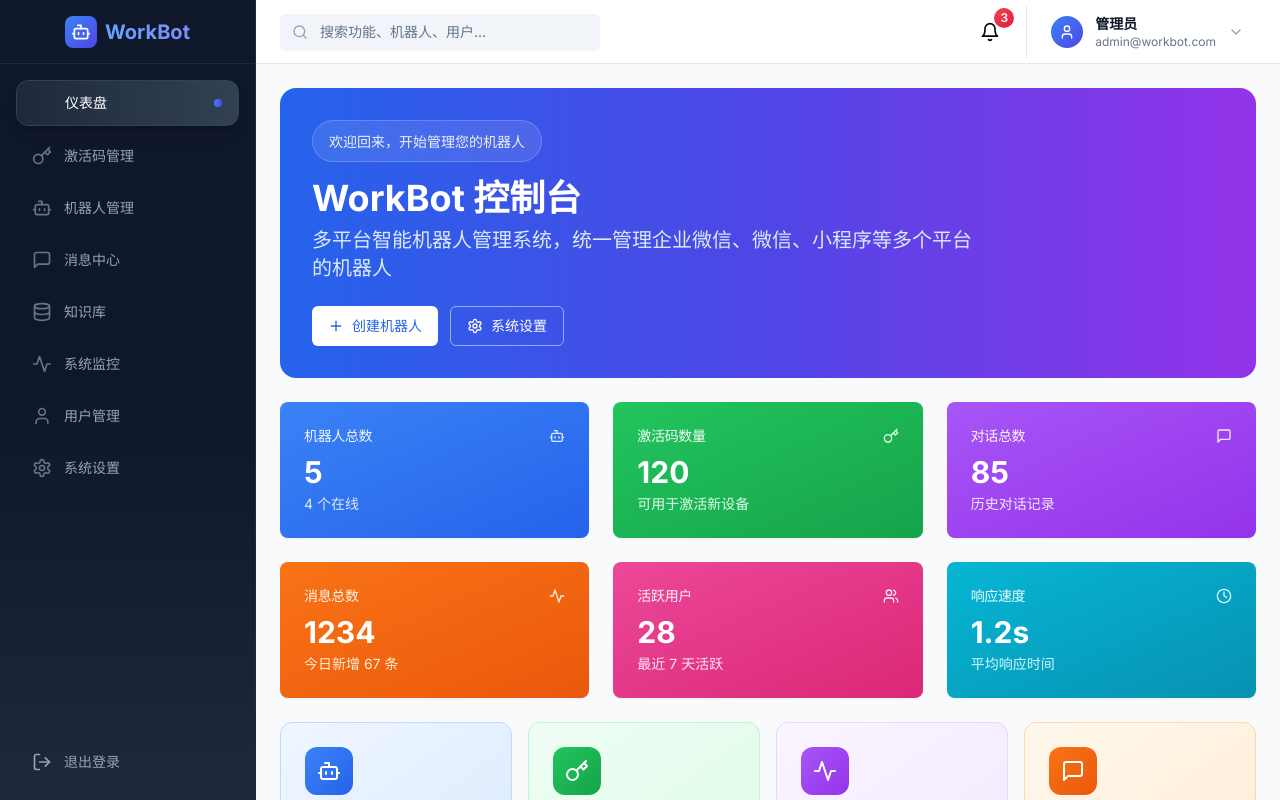
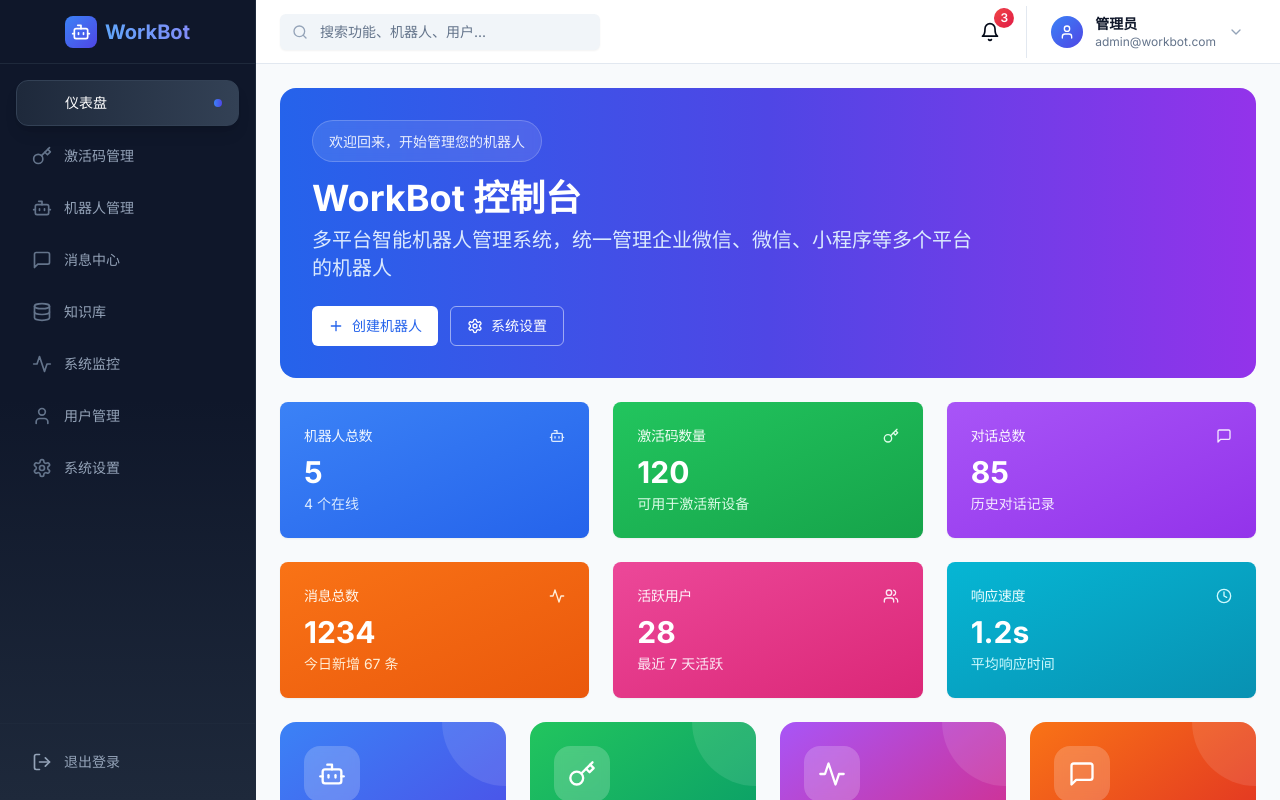
Before and after one commit to huanghua98558/work-ai, a Next.js app: page /dashboard in a window 1280 px wide. Built offline with nearby package versions, Linux system fonts and the light colour scheme; sample sign-in values are in the browser's storage.

Commit message:
feat: 重新设计仪表盘快速操作导航，采用鲜艳渐变风格

```diff
--- a/src/app/dashboard/page.tsx
+++ b/src/app/dashboard/page.tsx
@@ -206,45 +206,102 @@ export default function DashboardPage() {
           </Card>
         </div>
 
-        {/* 快速操作 - 使用彩色卡片 */}
-        <div className="grid grid-cols-1 md:grid-cols-4 gap-4">
-          <Link href="/robots">
-            <div className="bg-gradient-to-br from-blue-50 to-blue-100 dark:from-blue-900/20 dark:to-blue-800/20 rounded-xl p-6 hover:shadow-lg transition-all hover:scale-105 cursor-pointer border border-blue-200 dark:border-blue-800">
-              <div className="w-12 h-12 bg-gradient-to-br from-blue-500 to-blue-600 rounded-xl flex items-center justify-center mb-4">
-                <Bot className="h-6 w-6 text-white" />
+        {/* 快速操作 - 使用鲜艳的渐变色大卡片 */}
+        <div className="grid grid-cols-1 md:grid-cols-4 gap-6">
+          <Link href="/robots" className="group">
+            <div className="relative overflow-hidden rounded-2xl bg-gradient-to-br from-blue-500 to-indigo-600 p-6 text-white hover:shadow-2xl transition-all duration-300 hover:scale-105 cursor-pointer">
+              <div className="relative z-10">
+                <div className="w-14 h-14 bg-white/20 backdrop-blur-sm rounded-2xl flex items-center justify-center mb-4 group-hover:bg-white/30 transition-colors">
+                  <Bot className="h-7 w-7" />
+                </div>
+                <h3 className="text-xl font-bold mb-1">管理机器人</h3>
+                <p className="text-sm text-blue-100">配置和管理您的机器人</p>
               </div>
-              <h3 className="text-lg font-semibold text-gray-900 dark:text-white mb-1">管理机器人</h3>
-              <p className="text-sm text-gray-600 dark:text-gray-400">配置和管理您的机器人</p>
+              <div className="absolute top-0 right-0 w-32 h-32 bg-white/10 rounded-full -translate-y-1/2 translate-x-1/2" />
+              <div className="absolute bottom-0 left-0 w-24 h-24 bg-white/10 rounded-full translate-y-1/2 -translate-x-1/2" />
             </div>
           </Link>
 
-          <Link href="/activation-codes">
-            <div className="bg-gradient-to-br from-green-50 to-green-100 dark:from-green-900/20 dark:to-green-800/20 rounded-xl p-6 hover:shadow-lg transition-all hover:scale-105 cursor-pointer border border-green-200 dark:border-green-800">
-              <div className="w-12 h-12 bg-gradient-to-br from-green-500 to-green-600 rounded-xl flex items-center justify-center mb-4">
-                <Key className="h-6 w-6 text-white" />
+          <Link href="/activation-codes" className="group">
+            <div className="relative overflow-hidden rounded-2xl bg-gradient-to-br from-green-500 to-emerald-600 p-6 text-white hover:shadow-2xl transition-all duration-300 hover:scale-105 cursor-pointer">
+              <div className="relative z-10">
+                <div className="w-14 h-14 bg-white/20 backdrop-blur-sm rounded-2xl flex items-center justify-center mb-4 group-hover:bg-white/30 transition-colors">
+                  <Key className="h-7 w-7" />
+                </div>
+                <h3 className="text-xl font-bold mb-1">生成激活码</h3>
+                <p className="text-sm text-green-100">创建和管理激活码</p>
               </div>
-              <h3 className="text-lg font-semibold text-gray-900 dark:text-white mb-1">生成激活码</h3>
-              <p className="text-sm text-gray-600 dark:text-gray-400">创建和管理激活码</p>
+              <div className="absolute top-0 right-0 w-32 h-32 bg-white/10 rounded-full -translate-y-1/2 translate-x-1/2" />
+              <div className="absolute bottom-0 left-0 w-24 h-24 bg-white/10 rounded-full translate-y-1/2 -translate-x-1/2" />
             </div>
           </Link>
 
-          <Link href="/knowledge">
-            <div className="bg-gradient-to-br from-purple-50 to-purple-100 dark:from-purple-900/20 dark:to-purple-800/20 rounded-xl p-6 hover:shadow-lg transition-all hover:scale-105 cursor-pointer border border-purple-200 dark:border-purple-800">
-              <div className="w-12 h-12 bg-gradient-to-br from-purple-500 to-purple-600 rounded-xl flex items-center justify-center mb-4">
-                <Activity className="h-6 w-6 text-white" />
+          <Link href="/knowledge" className="group">
+            <div className="relative overflow-hidden rounded-2xl bg-gradient-to-br from-purple-500 to-pink-600 p-6 text-white hover:shadow-2xl transition-all duration-300 hover:scale-105 cursor-pointer">
+              <div className="relative z-10">
+                <div className="w-14 h-14 bg-white/20 backdrop-blur-sm rounded-2xl flex items-center justify-center mb-4 group-hover:bg-white/30 transition-colors">
+                  <Activity className="h-7 w-7" />
+                </div>
+                <h3 className="text-xl font-bold mb-1">知识库管理</h3>
+                <p className="text-sm text-purple-100">上传和管理文档</p>
               </div>
-              <h3 className="text-lg font-semibold text-gray-900 dark:text-white mb-1">知识库管理</h3>
-              <p className="text-sm text-gray-600 dark:text-gray-400">上传和管理文档</p>
+              <div className="absolute top-0 right-0 w-32 h-32 bg-white/10 rounded-full -translate-y-1/2 translate-x-1/2" />
+              <div className="absolute bottom-0 left-0 w-24 h-24 bg-white/10 rounded-full translate-y-1/2 -translate-x-1/2" />
             </div>
           </Link>
 
-          <Link href="/messages">
-            <div className="bg-gradient-to-br from-orange-50 to-orange-100 dark:from-orange-900/20 dark:to-orange-800/20 rounded-xl p-6 hover:shadow-lg transition-all hover:scale-105 cursor-pointer border border-orange-200 dark:border-orange-800">
-              <div className="w-12 h-12 bg-gradient-to-br from-orange-500 to-orange-600 rounded-xl flex items-center justify-center mb-4">
-                <MessageSquare className="h-6 w-6 text-white" />
+          <Link href="/messages" className="group">
+            <div className="relative overflow-hidden rounded-2xl bg-gradient-to-br from-orange-500 to-red-600 p-6 text-white hover:shadow-2xl transition-all duration-300 hover:scale-105 cursor-pointer">
+              <div className="relative z-10">
+                <div className="w-14 h-14 bg-white/20 backdrop-blur-sm rounded-2xl flex items-center justify-center mb-4 group-hover:bg-white/30 transition-colors">
+                  <MessageSquare className="h-7 w-7" />
+                </div>
+                <h3 className="text-xl font-bold mb-1">查看消息</h3>
+                <p className="text-sm text-orange-100">查看对话记录</p>
               </div>
-              <h3 className="text-lg font-semibold text-gray-900 dark:text-white mb-1">查看消息</h3>
-              <p className="text-sm text-gray-600 dark:text-gray-400">查看对话记录</p>
+              <div className="absolute top-0 right-0 w-32 h-32 bg-white/10 rounded-full -translate-y-1/2 translate-x-1/2" />
+              <div className="absolute bottom-0 left-0 w-24 h-24 bg-white/10 rounded-full translate-y-1/2 -translate-x-1/2" />
+            </div>
+          </Link>
+        </div>
+
+        {/* 快速操作第二行 */}
+        <div className="grid grid-cols-1 md:grid-cols-2 gap-6">
+          <Link href="/users" className="group">
+            <div className="relative overflow-hidden rounded-2xl bg-gradient-to-r from-rose-500 via-pink-600 to-red-600 p-6 text-white hover:shadow-2xl transition-all duration-300 hover:scale-[1.02] cursor-pointer">
+              <div className="flex items-center justify-between">
+                <div className="relative z-10">
+                  <div className="flex items-center gap-4 mb-2">
+                    <div className="w-12 h-12 bg-white/20 backdrop-blur-sm rounded-xl flex items-center justify-center group-hover:bg-white/30 transition-colors">
+                      <Users className="h-6 w-6" />
+                    </div>
+                    <div>
+                      <h3 className="text-xl font-bold">用户管理</h3>
+                      <p className="text-sm text-rose-100">管理系统用户和权限</p>
+                    </div>
+                  </div>
+                </div>
+                <div className="w-20 h-20 bg-white/10 rounded-full -translate-y-1/2 translate-x-1/2" />
+              </div>
+            </div>
+          </Link>
+
+          <Link href="/settings" className="group">
+            <div className="relative overflow-hidden rounded-2xl bg-gradient-to-r from-cyan-500 via-teal-600 to-green-600 p-6 text-white hover:shadow-2xl transition-all duration-300 hover:scale-[1.02] cursor-pointer">
+              <div className="flex items-center justify-between">
+                <div className="relative z-10">
+                  <div className="flex items-center gap-4 mb-2">
+                    <div className="w-12 h-12 bg-white/20 backdrop-blur-sm rounded-xl flex items-center justify-center group-hover:bg-white/30 transition-colors">
+                      <Settings className="h-6 w-6" />
+                    </div>
+                    <div>
+                      <h3 className="text-xl font-bold">系统设置</h3>
+                      <p className="text-sm text-cyan-100">配置系统参数和选项</p>
+                    </div>
+                  </div>
+                </div>
+                <div className="w-20 h-20 bg-white/10 rounded-full -translate-y-1/2 translate-x-1/2" />
+              </div>
             </div>
           </Link>
         </div>
```
